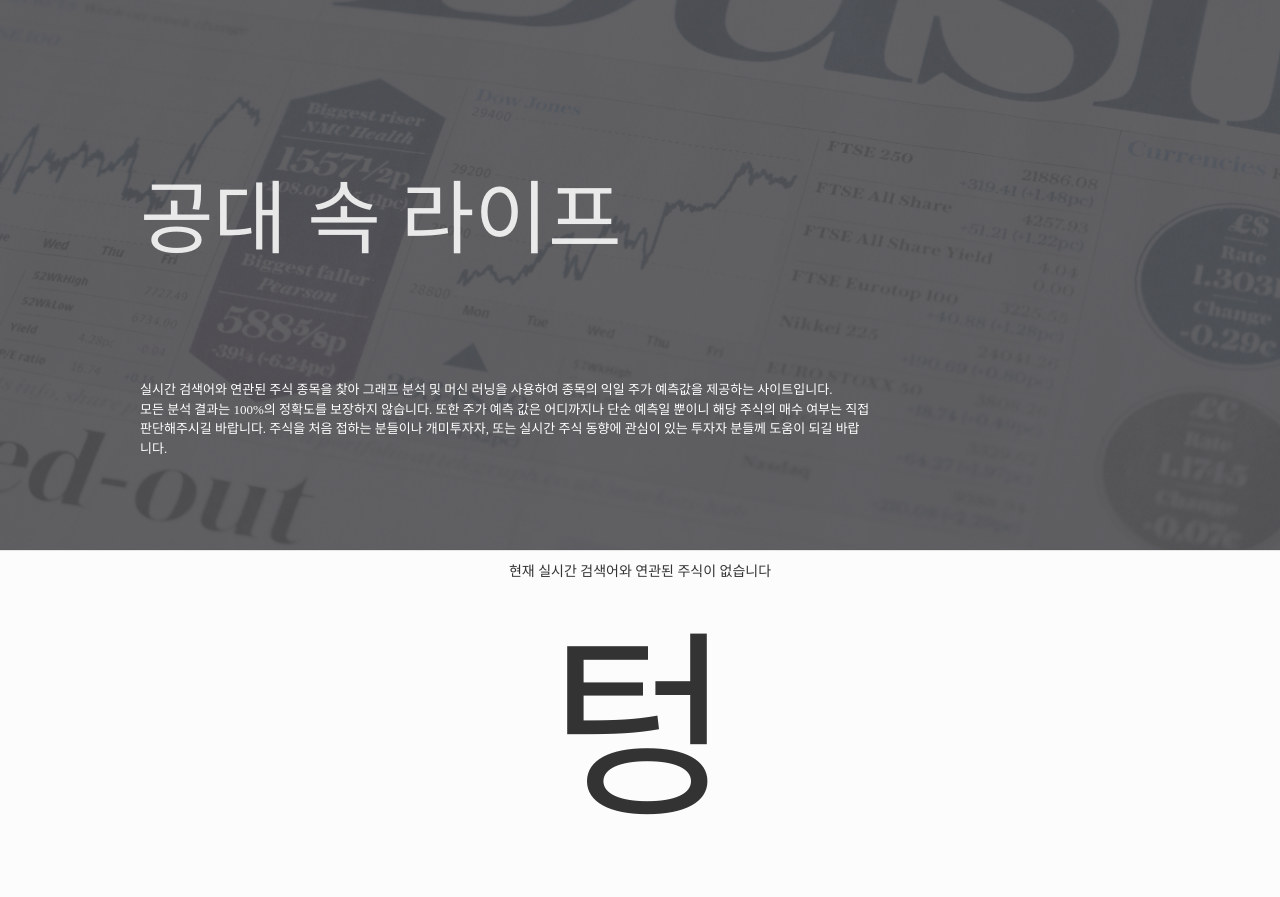
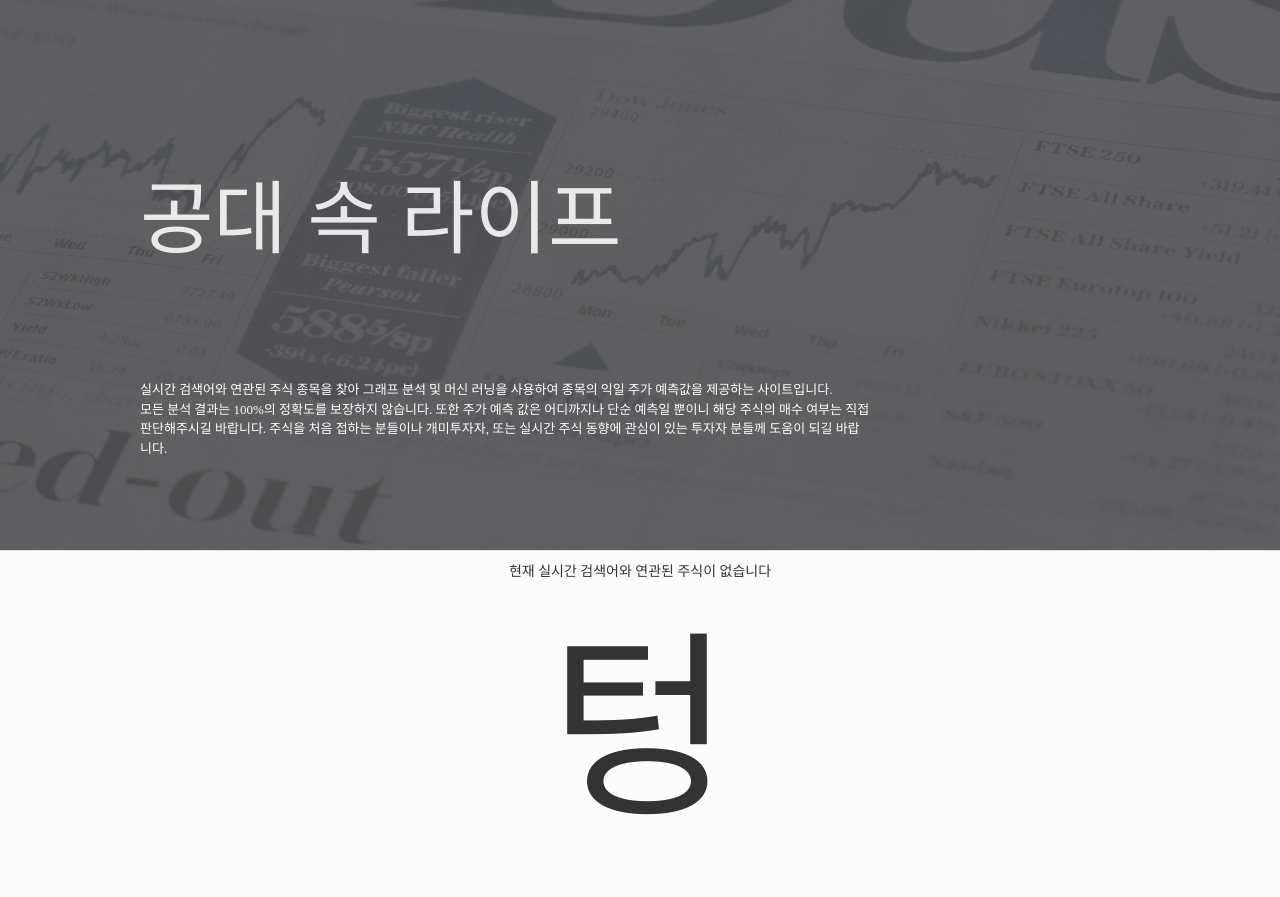
Before and after one commit to sangyoungkim/Capstone_Design, a Django app: page / in a window 1280 px wide. Shown: the top 897 px of the page. Run offline with Django 4.2, Linux system fonts and the light colour scheme; parts of the project's set-up code (start-up, migrations or seed data) failed here and were passed over; some web fonts are replaced.

Commit message:
Update style.css

```diff
--- a/Capstone_Design/CAPSTONE/CapstoneApp/static/css/style.css
+++ b/Capstone_Design/CAPSTONE/CapstoneApp/static/css/style.css
@@ -53,7 +53,7 @@ header::after{
   content: "";
   background: url("../images/back1.jpg");
   position: absolute;
-  background-size: 100% 550px;
+  background-size: 100rem 550px;
   top: 0;
   left: 0;
   z-index: -1;
```
